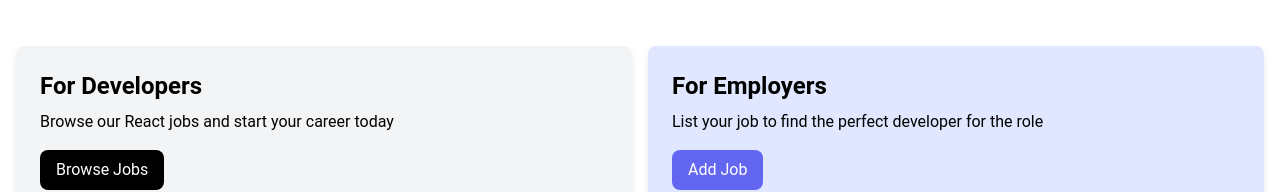
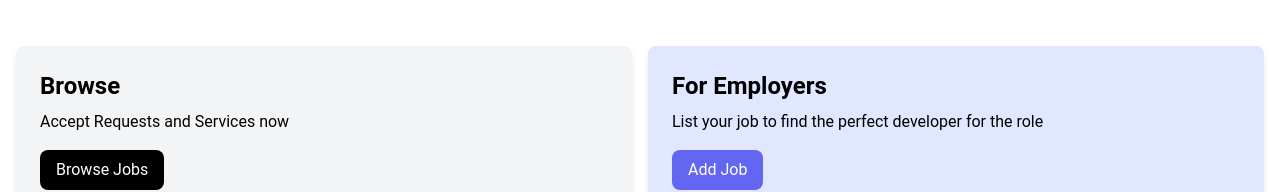
Before and after one commit to slidings/impromptuFrontend, a React (Vite) app: page / in a window 1280 px wide. Shown: the part 363-555 px from the top of the page. Built offline with nearby package versions, Linux system fonts and the light colour scheme; no server answers.

Commit message:
same functionality changed names

```diff
--- a/src/components/HomeCards.jsx
+++ b/src/components/HomeCards.jsx
@@ -7,9 +7,9 @@ const HomeCards = () => {
       <div className='container-xl lg:container m-auto'>
         <div className='grid grid-cols-1 md:grid-cols-2 gap-4 p-4 rounded-lg'>
           <Card>
-            <h2 className='text-2xl font-bold'>For Developers</h2>
+            <h2 className='text-2xl font-bold'>Browse</h2>
             <p className='mt-2 mb-4'>
-              Browse our React jobs and start your career today
+              Accept Requests and Services now
             </p>
             <Link
               to='/jobs'
```
